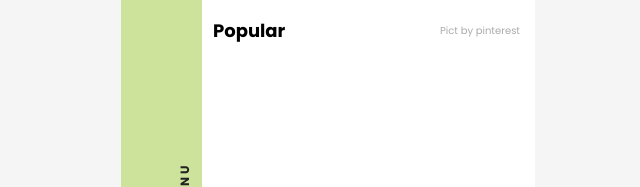
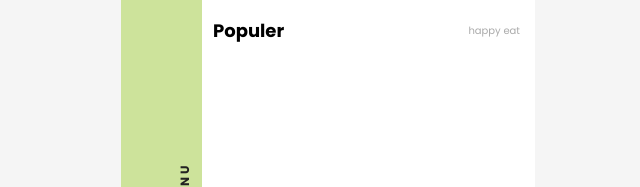
Before and after one commit to gegemauludin1991/e-Brosur, a plain HTML site: page index.html in a window 1280 px wide. Shown: the part 174-361 px from the top of the page, 312-952 px from the left. Drawn offline with nearby package versions, Linux system fonts and the light colour scheme; no server answers.

Commit message:
Add files via upload

```diff
--- a/index.html
+++ b/index.html
@@ -202,7 +202,7 @@
                 <div id="featured-product" class="featured-list"></div>
             </div>
             <div class="bottom-scroll-section">
-                <div class="section-header"><h2 id="popular-title">Popular</h2><span class="watermark">Pict by pinterest</span></div>
+                <div class="section-header"><h2 id="populer-title">Populer</h2><span class="watermark">happy eat</span></div>
                 <div id="popular-list" class="popular-list"></div>
             </div>
         </main>
```
